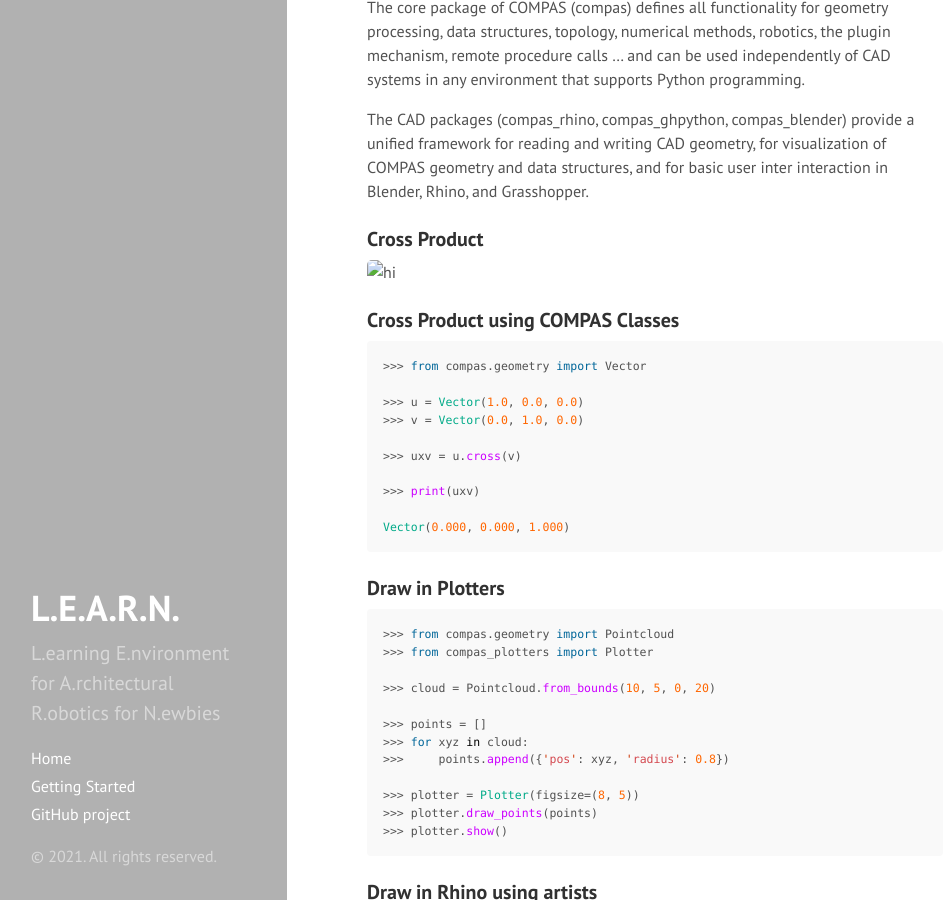
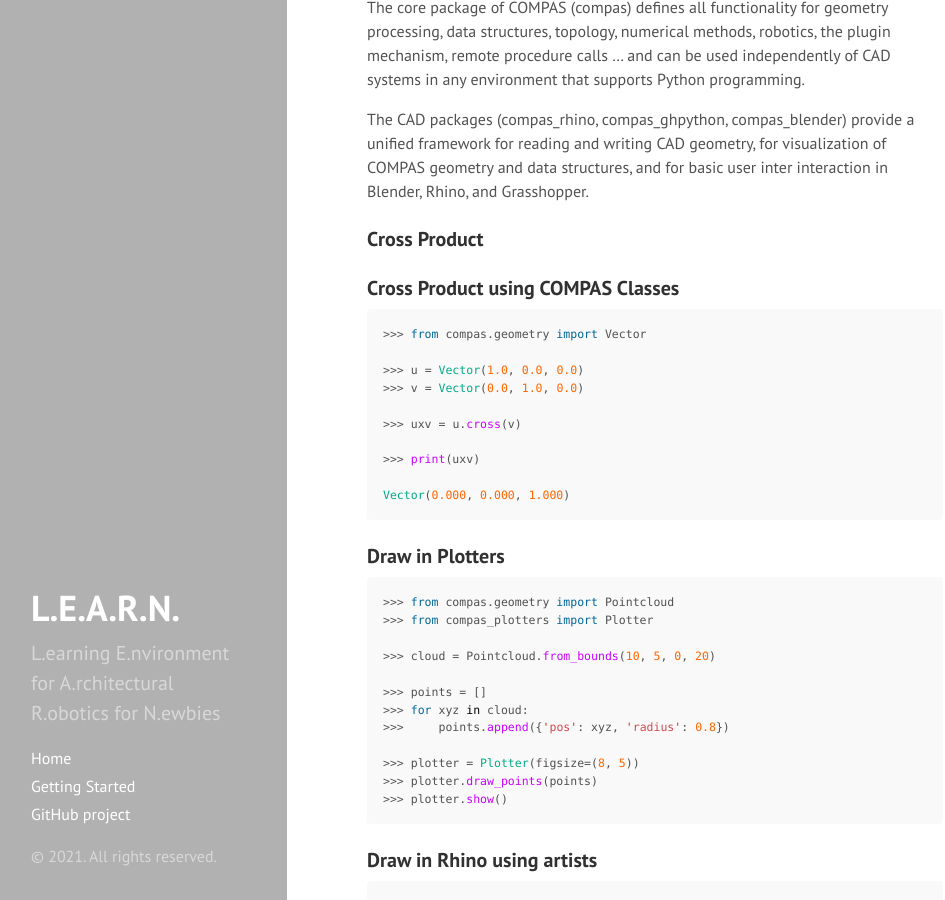
Before and after one commit to le-ar-n/le-ar-n, a Jekyll site: the page built from docs/sessions/02_geometry.md, in a window 1280 px wide and 900 px high, scrolled down 864 px. Shown: the whole window, without its empty margins (1-946 px from the left). Built offline with Jekyll 4.4.1, drawn with Linux system fonts in a browser that asks for light colours; Markdown is read by kramdown in place of the engine named in the settings.

Commit message:
Update 02_geometry.md

```diff
--- a/docs/sessions/02_geometry.md
+++ b/docs/sessions/02_geometry.md
@@ -12,7 +12,7 @@
 
 ### COMPAS main
 
-![alt text](https://github.com/le-ar-n/le-ar-n/blob/main/docs/_images/compas_geometry.png "Compas main")
+<img src="https://github.com/le-ar-n/le-ar-n/blob/main/docs/_images/compas_geometry.png">
 
 The core package of COMPAS (compas) defines all functionality for geometry processing, data structures, topology, numerical methods, robotics, the plugin mechanism, remote procedure calls … and can be used independently of CAD systems in any environment that supports Python programming.
 
@@ -20,7 +20,6 @@
 
 ### Cross Product
 
-<img src="_images/vector_cross_product.png" alt="hi" class="inline"/>
 
 ### Cross Product using COMPAS Classes
 
```
